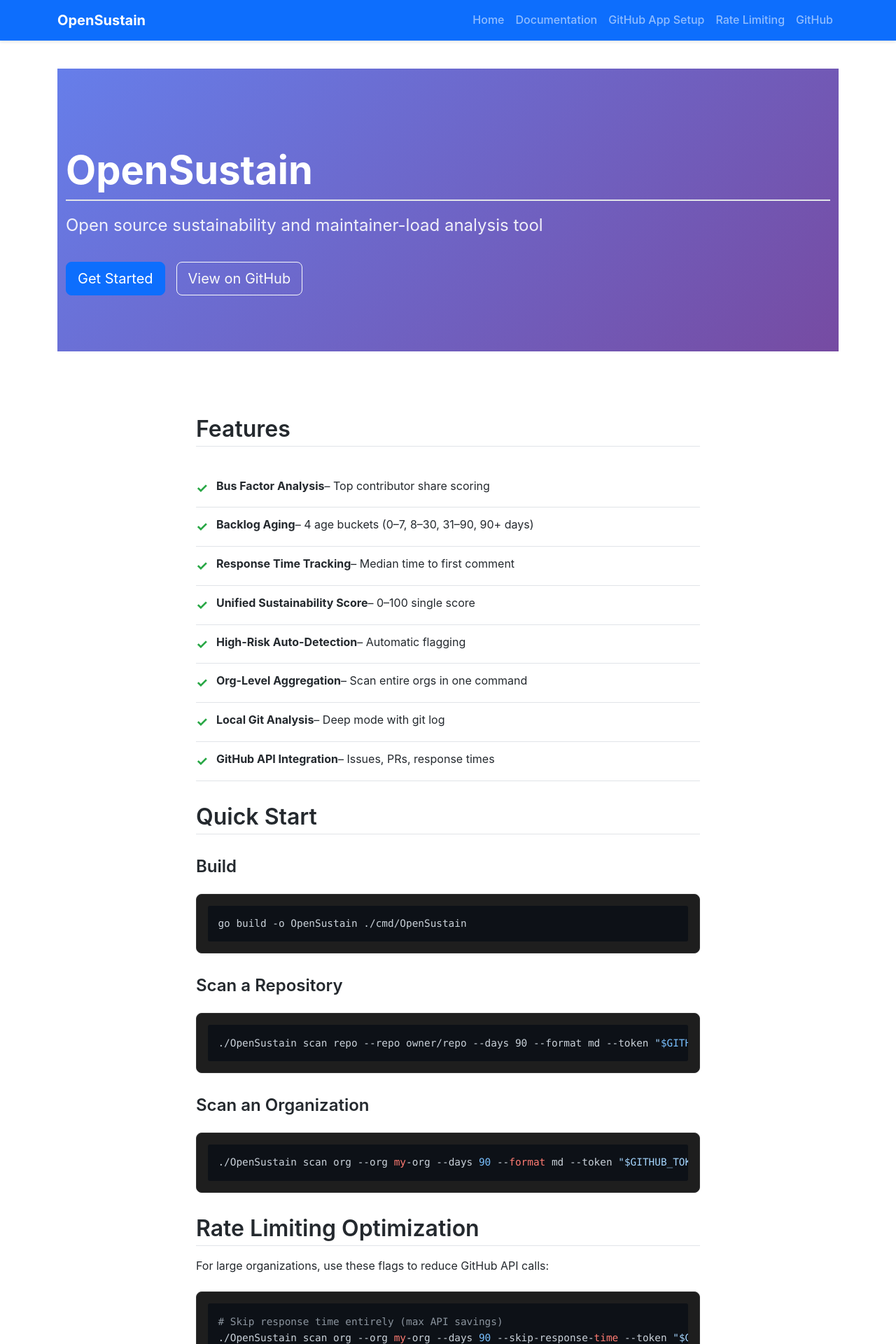
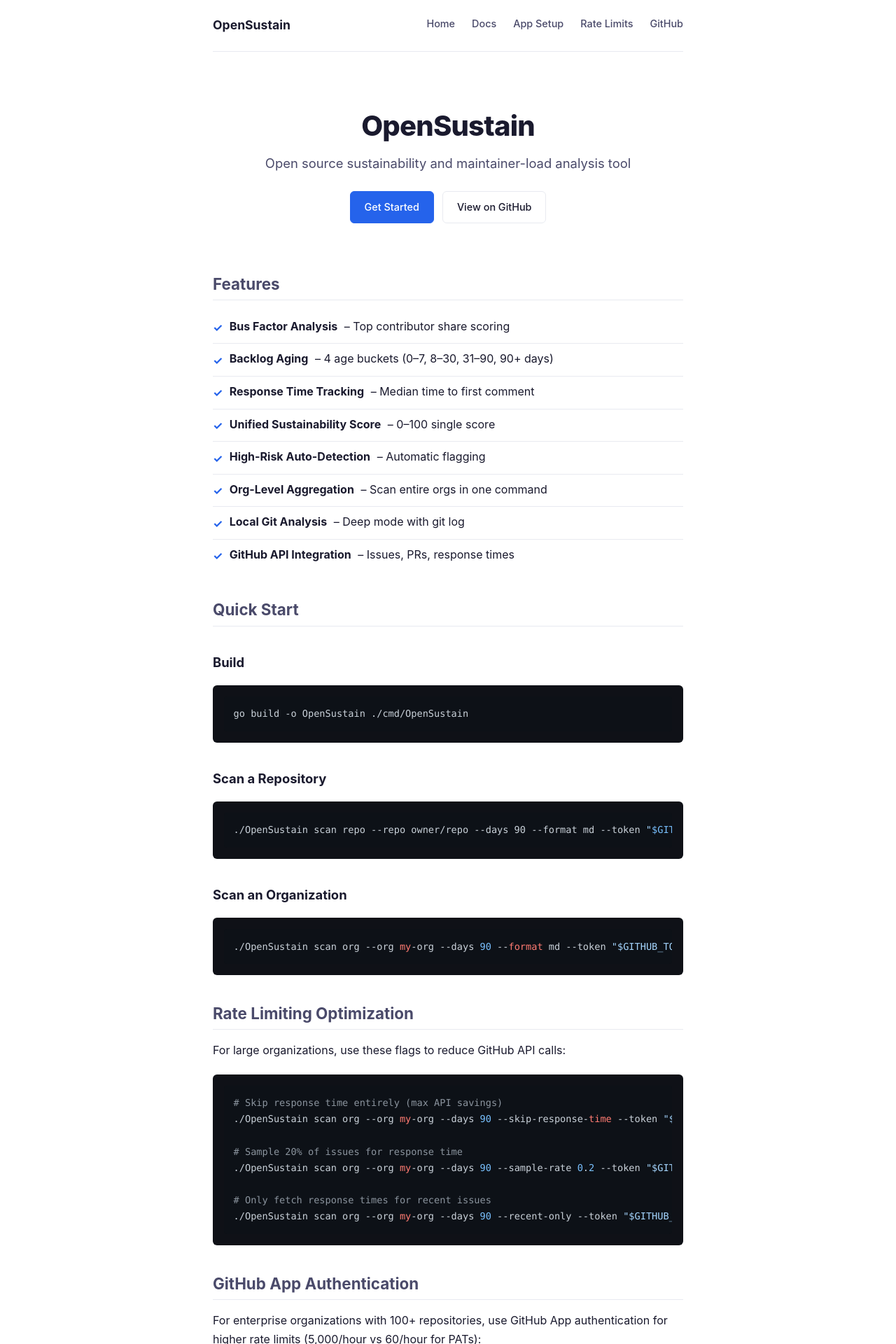
Before and after one commit to OPEN4SUSTAIN/OPENSUSTAIN, a Jekyll site: the page built from docs/index.md, in a window 1280 px wide. Shown: the top 1920 px of the page at 70% size. Built offline with Jekyll 4.4.1, drawn with Linux system fonts in a browser that asks for light colours; some of the changed text lies outside the part shown.

Commit message:
personl changes made with my decisons

````diff
--- a/docs/_config.yml
+++ b/docs/_config.yml
@@ -9,3 +9,4 @@ plugins:
   - jekyll-sitemap
 markdown: kramdown
 highlighter: rouge
+permalink: pretty
--- a/docs/_layouts/default.html
+++ b/docs/_layouts/default.html
@@ -4,56 +4,29 @@
   <meta charset="utf-8">
   <meta name="viewport" content="width=device-width, initial-scale=1">
   <title>{{ page.title | default: site.title }}</title>
-  <link rel="stylesheet" href="https://cdn.jsdelivr.net/npm/bootstrap@5.3.0/dist/css/bootstrap.min.css">
   <link rel="stylesheet" href="{{ '/assets/css/custom.css' | relative_url }}">
   <link rel="stylesheet" href="https://cdnjs.cloudflare.com/ajax/libs/highlight.js/11.9.0/styles/github-dark.min.css">
   <script src="https://cdnjs.cloudflare.com/ajax/libs/highlight.js/11.9.0/highlight.min.js"></script>
   <script>hljs.highlightAll();</script>
 </head>
 <body>
-  <nav class="navbar navbar-expand-lg navbar-dark bg-primary">
-    <div class="container">
-      <a class="navbar-brand" href="{{ '/' | relative_url }}">{{ site.title }}</a>
-      <button class="navbar-toggler" type="button" data-bs-toggle="collapse" data-bs-target="#navbarNav">
-        <span class="navbar-toggler-icon"></span>
-      </button>
-      <div class="collapse navbar-collapse" id="navbarNav">
-        <ul class="navbar-nav ms-auto">
-          <li class="nav-item">
-            <a class="nav-link" href="{{ '/' | relative_url }}">Home</a>
-          </li>
-          <li class="nav-item">
-            <a class="nav-link" href="{{ '/documentation.html' | relative_url }}">Documentation</a>
-          </li>
-          <li class="nav-item">
-            <a class="nav-link" href="{{ '/github-app-setup.html' | relative_url }}">GitHub App Setup</a>
-          </li>
-          <li class="nav-item">
-            <a class="nav-link" href="{{ '/rate-limiting.html' | relative_url }}">Rate Limiting</a>
-          </li>
-          <li class="nav-item">
-            <a class="nav-link" href="{{ site.github.repository_url }}">GitHub</a>
-          </li>
-        </ul>
-      </div>
-    </div>
+  <nav class="nav">
+    <a class="nav-brand" href="{{ '/' | relative_url }}">{{ site.title }}</a>
+    <ul class="nav-links">
+      <li><a href="{{ '/' | relative_url }}">Home</a></li>
+      <li><a href="{{ '/documentation' | relative_url }}">Docs</a></li>
+      <li><a href="{{ '/github-app-setup' | relative_url }}">App Setup</a></li>
+      <li><a href="{{ '/rate-limiting' | relative_url }}">Rate Limits</a></li>
+      <li><a href="{{ site.github.repository_url }}">GitHub</a></li>
+    </ul>
   </nav>
 
-  <main class="main-content">
-    <div class="container">
-      {{ content }}
-    </div>
+  <main>
+    {{ content }}
   </main>
 
-  <footer class="footer">
-    <div class="container">
-      <p>&copy; {{ site.time | date: '%Y' }} {{ site.title }}. MIT License.</p>
-      <p>
-        <a href="{{ site.github.repository_url }}">View on GitHub</a>
-      </p>
-    </div>
+  <footer class="site-footer">
+    <p>&copy; {{ site.time | date: '%Y' }} {{ site.title }} &middot; <a href="{{ site.github.repository_url }}">View on GitHub</a></p>
   </footer>
-
-  <script src="https://cdn.jsdelivr.net/npm/bootstrap@5.3.0/dist/js/bootstrap.bundle.min.js"></script>
 </body>
 </html>
--- a/docs/_layouts/home.html
+++ b/docs/_layouts/home.html
@@ -2,21 +2,15 @@
 layout: default
 ---
 
-<div class="hero-section">
-  <div class="container">
-    <h1 class="hero-title">{{ site.title }}</h1>
-    <p class="hero-subtitle">{{ site.description }}</p>
-    <div class="hero-buttons">
-      <a href="{{ '/documentation.html' | relative_url }}" class="btn btn-primary btn-lg">Get Started</a>
-      <a href="{{ site.github.repository_url }}" class="btn btn-outline-light btn-lg">View on GitHub</a>
-    </div>
+<div class="hero">
+  <h1>{{ site.title }}</h1>
+  <p>{{ site.description }}</p>
+  <div class="hero-actions">
+    <a href="{{ '/documentation' | relative_url }}" class="btn btn-primary">Get Started</a>
+    <a href="{{ site.github.repository_url }}" class="btn">View on GitHub</a>
   </div>
 </div>
 
-<div class="container">
-  <div class="row">
-    <div class="col-lg-8 mx-auto">
-      {{ content }}
-    </div>
-  </div>
+<div class="content">
+  {{ content }}
 </div>
--- a/docs/assets/css/custom.css
+++ b/docs/assets/css/custom.css
@@ -1,231 +1,266 @@
-/* Custom Styles for OpenSustain Documentation */
+/* OpenSustain Documentation - Minimal & Clean */
 
 :root {
-  --primary-color: #0366d6;
-  --secondary-color: #24292e;
-  --accent-color: #28a745;
-  --light-bg: #f6f8fa;
-  --border-color: #e1e4e8;
-  --text-color: #24292e;
-  --text-muted: #586069;
+  --fg: #1a1a2e;
+  --fg-muted: #4a4a6a;
+  --bg: #ffffff;
+  --bg-subtle: #f8f9fc;
+  --border: #e8eaf0;
+  --accent: #2563eb;
+  --accent-hover: #1d4ed8;
+  --radius: 6px;
 }
 
+* { box-sizing: border-box; }
+
 body {
-  font-family: -apple-system, BlinkMacSystemFont, "Segoe UI", Helvetica, Arial, sans-serif;
-  color: var(--text-color);
-  line-height: 1.6;
+  font-family: -apple-system, BlinkMacSystemFont, "Segoe UI", system-ui, sans-serif;
+  color: var(--fg);
+  line-height: 1.7;
+  max-width: 720px;
+  margin: 0 auto;
+  padding: 0 1.5rem;
+  background: var(--bg);
 }
 
-/* Hero Section */
-.hero-section {
-  background: linear-gradient(135deg, #667eea 0%, #764ba2 100%);
-  color: white;
-  padding: 80px 0;
-  margin-bottom: 60px;
+/* Navigation */
+.nav {
+  display: flex;
+  align-items: center;
+  justify-content: space-between;
+  padding: 1.25rem 0;
+  margin-bottom: 2rem;
+  border-bottom: 1px solid var(--border);
+  flex-wrap: wrap;
+  gap: 0.75rem;
 }
 
-.hero-title {
-  font-size: 3.5rem;
+.nav-brand {
   font-weight: 700;
+  font-size: 1.1rem;
+  color: var(--fg);
+  text-decoration: none;
+}
+
+.nav-brand:hover { color: var(--accent); }
+
+.nav-links {
+  display: flex;
+  list-style: none;
+  gap: 1.5rem;
+  margin: 0;
+  padding: 0;
+  flex-wrap: wrap;
+}
+
+.nav-links a {
+  color: var(--fg-muted);
+  text-decoration: none;
+  font-size: 0.9rem;
+  font-weight: 500;
+}
+
+.nav-links a:hover { color: var(--accent); }
+
+/* Hero */
+.hero {
+  text-align: center;
+  padding: 3rem 0 2rem;
+}
+
+.hero h1 {
+  font-size: 2.5rem;
+  font-weight: 800;
+  margin: 0 0 0.75rem;
+  letter-spacing: -0.02em;
+}
+
+.hero p {
+  color: var(--fg-muted);
+  font-size: 1.15rem;
+  margin: 0 0 1.5rem;
+}
+
+.hero-actions {
+  display: flex;
+  gap: 0.75rem;
+  justify-content: center;
+  flex-wrap: wrap;
+}
+
+/* Buttons */
+.btn {
+  display: inline-block;
+  padding: 0.6rem 1.25rem;
+  border-radius: var(--radius);
+  text-decoration: none;
+  font-size: 0.9rem;
+  font-weight: 500;
+  border: 1px solid var(--border);
+  color: var(--fg);
+  background: var(--bg);
+  transition: all 0.15s ease;
+}
+
+.btn:hover {
+  border-color: var(--fg-muted);
+  text-decoration: none;
+}
+
+.btn-primary {
+  background: var(--accent);
+  color: #fff;
+  border-color: var(--accent);
+}
+
+.btn-primary:hover {
+  background: var(--accent-hover);
+  border-color: var(--accent-hover);
+}
+
+/* Content */
+.content { margin-bottom: 3rem; }
+
+main { min-height: calc(100vh - 220px); }
+
+/* Typography */
+h1, h2, h3, h4 {
+  font-weight: 700;
+  line-height: 1.3;
+  margin-top: 2.5rem;
   margin-bottom: 1rem;
 }
 
-.hero-subtitle {
-  font-size: 1.5rem;
-  margin-bottom: 2rem;
-  opacity: 0.9;
-}
+h1 { font-size: 1.9rem; }
+h2 { font-size: 1.4rem; color: var(--fg-muted); border-bottom: 1px solid var(--border); padding-bottom: 0.5rem; }
+h3 { font-size: 1.15rem; }
 
-.hero-buttons {
-  display: flex;
-  gap: 1rem;
-  flex-wrap: wrap;
-}
+p { margin: 0 0 1rem; }
 
-/* Main Content */
-.main-content {
-  padding: 40px 0;
-  min-height: calc(100vh - 400px);
-}
+/* Links */
+a { color: var(--accent); text-decoration: none; }
+a:hover { text-decoration: underline; }
 
-/* Typography */
-h1, h2, h3, h4, h5, h6 {
-  font-weight: 600;
-  margin-top: 2rem;
-  margin-bottom: 1rem;
-}
+/* Lists */
+ul, ol { padding-left: 1.25rem; margin: 0 0 1.25rem; }
+li { margin-bottom: 0.35rem; }
 
-h1 {
-  font-size: 2.5rem;
-  border-bottom: 2px solid var(--border-color);
-  padding-bottom: 0.5rem;
-}
-
-h2 {
-  font-size: 2rem;
-  border-bottom: 1px solid var(--border-color);
-  padding-bottom: 0.3rem;
-}
-
-h3 {
-  font-size: 1.5rem;
-}
-
-p {
-  margin-bottom: 1rem;
-}
-
-/* Feature List */
 .feature-list {
   list-style: none;
   padding: 0;
-  margin: 2rem 0;
+  margin: 1rem 0;
 }
 
 .feature-list li {
-  padding: 0.75rem 0;
-  border-bottom: 1px solid var(--border-color);
+  padding: 0.5rem 0;
+  border-bottom: 1px solid var(--border);
   display: flex;
   align-items: flex-start;
+  gap: 0.6rem;
+  margin: 0;
 }
 
-.feature-list li:before {
-  content: "✓";
-  color: var(--accent-color);
-  font-weight: bold;
-  margin-right: 0.75rem;
-  font-size: 1.2rem;
+.feature-list li:last-child { border-bottom: none; }
+
+.feature-list li::before {
+  content: "\2713";
+  color: var(--accent);
+  font-weight: 700;
+  flex-shrink: 0;
+  margin-top: 0.15em;
 }
 
-/* Code Blocks */
+/* Code */
+code {
+  font-family: "SF Mono", Monaco, Inconsolata, monospace;
+  background: var(--bg-subtle);
+  padding: 0.15em 0.4em;
+  border-radius: 4px;
+  font-size: 0.88em;
+  color: var(--accent);
+}
+
 pre {
-  background-color: #1e1e1e;
-  border-radius: 8px;
+  background: #0f1117;
+  border-radius: var(--radius);
   padding: 1rem;
-  margin: 1.5rem 0;
   overflow-x: auto;
-  border: 1px solid #333;
+  margin: 1.25rem 0;
 }
 
 pre code {
-  background-color: transparent;
+  background: none;
   padding: 0;
-  color: #d4d4d4;
-  font-size: 0.9rem;
-}
-
-code {
-  background-color: var(--light-bg);
-  padding: 0.2rem 0.4rem;
-  border-radius: 3px;
-  font-size: 0.9em;
-  color: var(--primary-color);
+  color: #c9d1d9;
+  font-size: 0.85em;
 }
 
 /* Tables */
 table {
   width: 100%;
   border-collapse: collapse;
-  margin: 2rem 0;
+  margin: 1.25rem 0;
+  font-size: 0.9rem;
 }
 
 th, td {
-  padding: 0.75rem;
+  padding: 0.6rem 0.75rem;
   text-align: left;
-  border-bottom: 1px solid var(--border-color);
+  border-bottom: 1px solid var(--border);
 }
 
 th {
-  background-color: var(--light-bg);
   font-weight: 600;
+  color: var(--fg-muted);
+  font-size: 0.8rem;
+  text-transform: uppercase;
+  letter-spacing: 0.03em;
 }
 
-/* Links */
-a {
-  color: var(--primary-color);
-  text-decoration: none;
+/* Coming Soon */
+.coming-soon {
+  text-align: center;
+  padding: 4rem 1rem;
+  color: var(--fg-muted);
 }
 
-a:hover {
-  text-decoration: underline;
+.coming-soon h1 {
+  font-size: 2rem;
+  margin-bottom: 0.75rem;
+  color: var(--fg);
 }
 
-/* Navbar */
-.navbar {
-  box-shadow: 0 2px 4px rgba(0,0,0,0.1);
-}
-
-.navbar-brand {
-  font-weight: 700;
-  font-size: 1.25rem;
-}
-
-.nav-link {
+.badge {
+  display: inline-block;
+  background: var(--bg-subtle);
+  color: var(--fg-muted);
+  padding: 0.35rem 0.75rem;
+  border-radius: 999px;
+  font-size: 0.8rem;
   font-weight: 500;
+  border: 1px solid var(--border);
 }
 
 /* Footer */
-.footer {
-  background-color: var(--secondary-color);
-  color: white;
+.site-footer {
+  text-align: center;
   padding: 2rem 0;
-  margin-top: 4rem;
+  margin-top: 2rem;
+  border-top: 1px solid var(--border);
+  font-size: 0.85rem;
+  color: var(--fg-muted);
 }
 
-.footer a {
-  color: white;
-}
-
-.footer a:hover {
-  color: #ddd;
-}
+.site-footer a { color: var(--fg-muted); }
+.site-footer a:hover { color: var(--accent); }
 
 /* Responsive */
-@media (max-width: 768px) {
-  .hero-title {
-    font-size: 2.5rem;
-  }
-
-  .hero-subtitle {
-    font-size: 1.2rem;
-  }
-
-  h1 {
-    font-size: 2rem;
-  }
-
-  h2 {
-    font-size: 1.5rem;
-  }
+@media (max-width: 640px) {
+  body { padding: 0 1rem; }
+  .hero h1 { font-size: 1.8rem; }
+  .hero p { font-size: 1rem; }
+  .nav { gap: 0.5rem; }
+  .nav-links { gap: 1rem; }
+  h1 { font-size: 1.6rem; }
+  h2 { font-size: 1.2rem; }
 }
-
-/* Cards */
-.card {
-  border: 1px solid var(--border-color);
-  border-radius: 8px;
-  margin-bottom: 1.5rem;
-  box-shadow: 0 2px 4px rgba(0,0,0,0.05);
-}
-
-.card-header {
-  background-color: var(--light-bg);
-  border-bottom: 1px solid var(--border-color);
-  font-weight: 600;
-}
-
-/* Alerts */
-.alert {
-  border-radius: 8px;
-  border: none;
-}
-
-/* Blockquotes */
-blockquote {
-  border-left: 4px solid var(--primary-color);
-  padding-left: 1rem;
-  margin: 1.5rem 0;
-  color: var(--text-muted);
-  background-color: var(--light-bg);
-  padding: 1rem;
-  border-radius: 0 8px 8px 0;
-}
--- a/docs/index.md
+++ b/docs/index.md
@@ -59,14 +59,14 @@ For enterprise organizations with 100+ repositories, use GitHub App authenticati
 ./OpenSustain scan org --org my-org --days 90 --app-id 123456 --private-key-path /path/to/private-key.pem
 ```
 
-See [GitHub App Setup](./github-app-setup/) for detailed instructions.
+See [GitHub App Setup]({{ '/github-app-setup' | relative_url }}) for detailed instructions.
 
 ## Documentation
 
-- [Full Documentation](./documentation/)
-- [GitHub App Setup Guide](./github-app-setup/)
-- [Rate Limiting Optimization](./rate-limiting/)
-- [Features Overview](./features/)
+- [Full Documentation]({{ '/documentation' | relative_url }})
+- [GitHub App Setup Guide]({{ '/github-app-setup' | relative_url }})
+- [Rate Limiting Optimization]({{ '/rate-limiting' | relative_url }})
+- [Features Overview]({{ '/features' | relative_url }}) <span class="badge">Coming Soon</span>
 
 ## License
 
````
